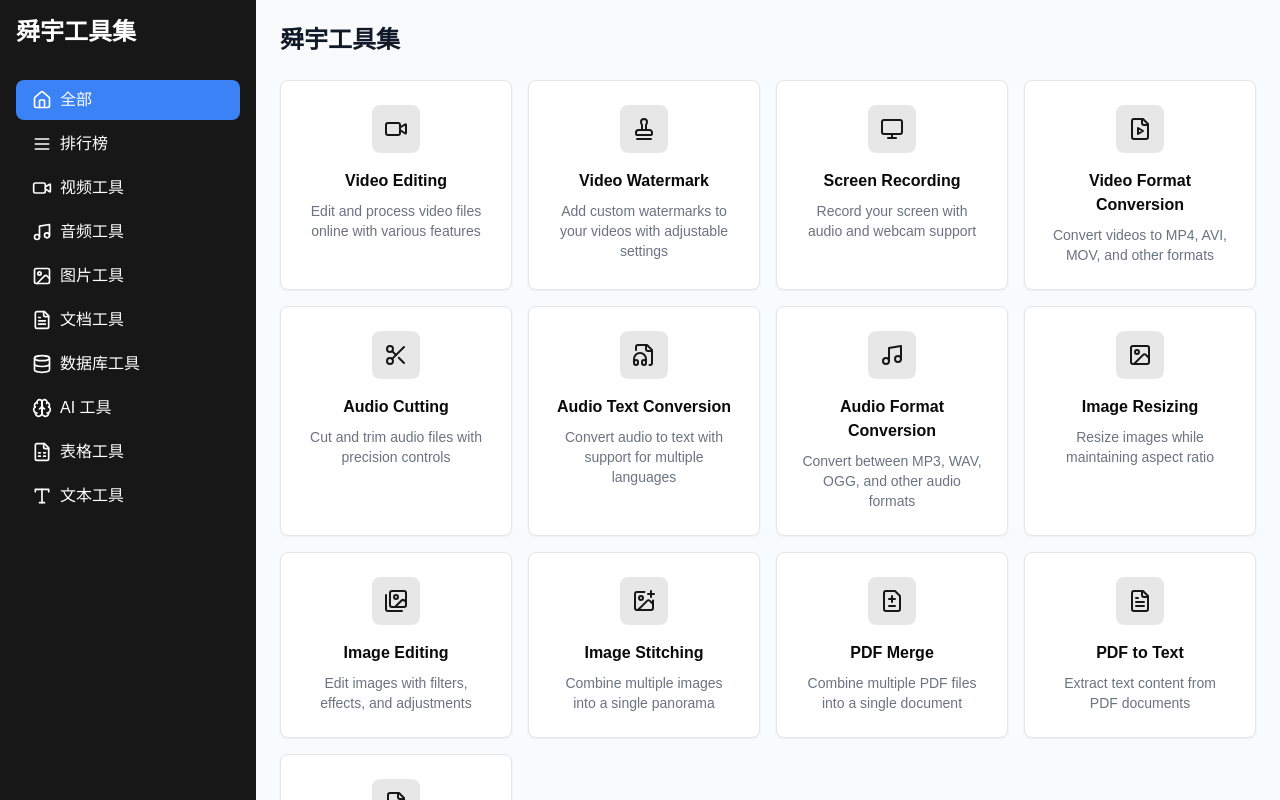
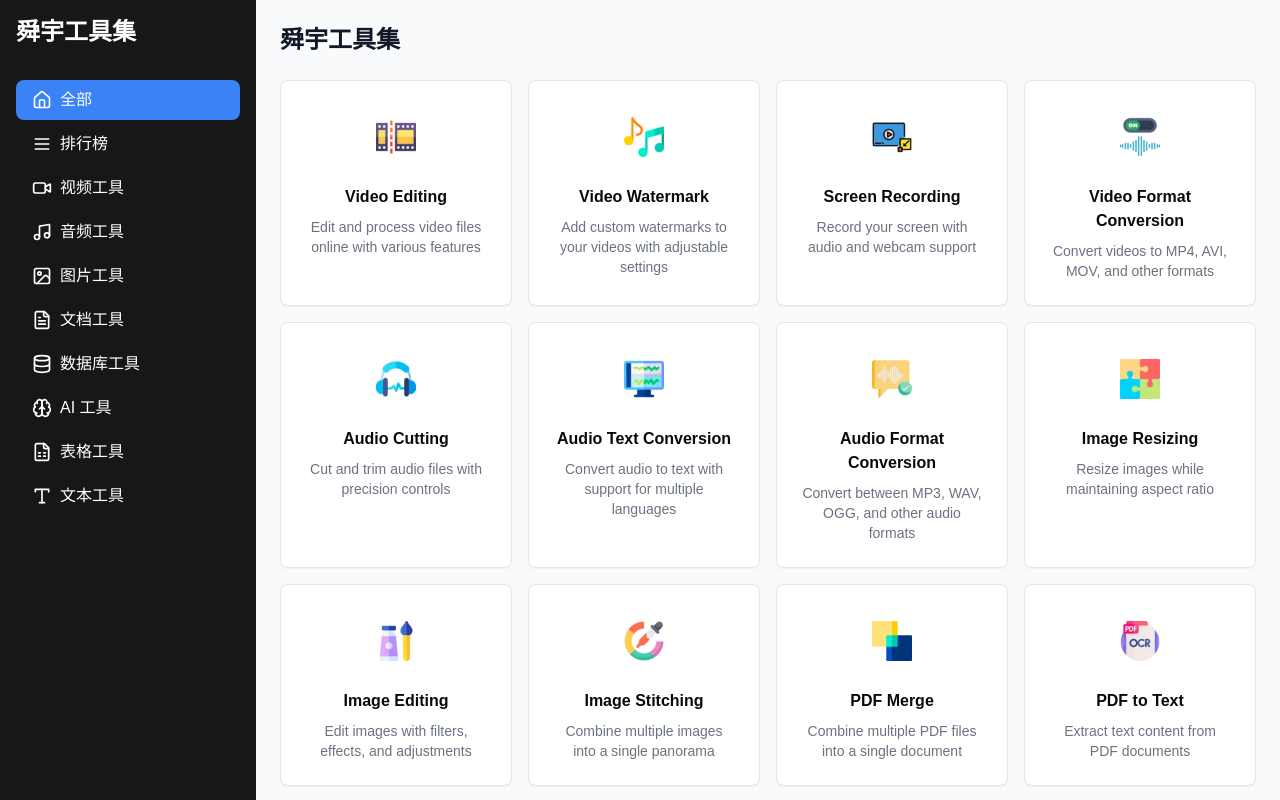
Before and after one commit to Glorioaus/tools, a Next.js app: page / in a window 1280 px wide. Built offline with nearby package versions, Linux system fonts and the light colour scheme.

Commit message:
图标换成图片

```diff
--- a/app/components/ToolCardContent.tsx
+++ b/app/components/ToolCardContent.tsx
@@ -1,12 +1,13 @@
 // ToolCardContent.tsx
 'use client'
-import React from 'react'
+import React, { useState } from 'react'
 
 interface ToolCardContentProps {
-  icon: React.ComponentType<{ className?: string }>
+  // icon: React.ComponentType<{ className?: string }>
+  icon: string
   title: string
   description: string
-  url: string
+  url: string,
 }
 
 const ToolCardContent: React.FC<ToolCardContentProps> = ({
@@ -15,6 +16,7 @@ const ToolCardContent: React.FC<ToolCardContentProps> = ({
   description,
   url
 }) => {
+  const [isHovered, setIsHovered] = useState(false) // new state
   const handleCardClick = () => {
     window.open(url, '_blank') // 在新标签页中打开链接
     // 或者使用 history.push(url) 如果你希望在同一个页面中导航
@@ -22,11 +24,13 @@ const ToolCardContent: React.FC<ToolCardContentProps> = ({
 
   return (
     <div
-      className="flex flex-col items-center text-center gap-4"
+      className="flex flex-col items-center text-center gap-4 transform transition-transform duration-200"
       onClick={handleCardClick}
+      onMouseEnter={() => setIsHovered(true)} // set isHovered to true when mouse enter
+      onMouseLeave={() => setIsHovered(false)} // set isHovered to false when mouse leave
     >
-      <div className="p-3 bg-primary/10 rounded-lg">
-        <Icon className="w-6 h-6 text-primary" />
+      <div className={`p-3 rounded-lg ${isHovered ? 'scale-110' : ''}`}> {/* use state to control classes */}
+        <img src={`/path/${Icon}`} alt={`Icon for ${title}`} className="w-10 h-10 text-primary" />
       </div>
       <div>
         <h3 className="font-semibold mb-2">{title}</h3>
--- a/app/components/tools-grid.tsx
+++ b/app/components/tools-grid.tsx
@@ -40,91 +40,104 @@ interface ToolsGridProps {
 
 const tools: Tool[] = [
   {
-    icon: Video,
+    // icon: Video,
+    icon: 'video-icon.webp',
     tag: 'video',
     title: 'Video Editing',
     description: 'Edit and process video files online with various features',
     url: 'https://sso.sunnyoptical.cn/login?service=https%3A%2F%2Fioa.sunnyoptical.cn%2Fwui%2Fmain.jsp'
   },
   {
-    icon: Stamp,
+    // icon: Stamp,
+    icon: 'Stamp.webp',
     tag: 'video',
     title: 'Video Watermark',
     description: 'Add custom watermarks to your videos with adjustable settings',
     url: 'https://sso.sunnyoptical.cn/login?service=https%3A%2F%2Fioa.sunnyoptical.cn%2Fwui%2Fmain.jsp'
   },
   {
-    icon: Monitor,
+    // icon: Monitor,
+    icon: 'Monitor.webp',
     tag: 'video',
     title: 'Screen Recording',
     description: 'Record your screen with audio and webcam support',
     url: 'https://sso.sunnyoptical.cn/login?service=https%3A%2F%2Fioa.sunnyoptical.cn%2Fwui%2Fmain.jsp'
   },
   {
-    icon: FileVideo,
+    // icon: FileVideo,
+    icon: 'FileVideo.webp',
     tag: 'video',
     title: 'Video Format Conversion',
     description: 'Convert videos to MP4, AVI, MOV, and other formats',
     url: 'https://sso.sunnyoptical.cn/login?service=https%3A%2F%2Fioa.sunnyoptical.cn%2Fwui%2Fmain.jsp'
   },
   {
-    icon: Scissors,
+    // icon: Scissors,
+    icon: 'Scissors.webp',
     tag: 'audio',
     title: 'Audio Cutting',
     description: 'Cut and trim audio files with precision controls',
     url: 'https://sso.sunnyoptical.cn/login?service=https%3A%2F%2Fioa.sunnyoptical.cn%2Fwui%2Fmain.jsp'
   },
   {
-    icon: FileAudio,
+    // icon: FileAudio,
+    icon: 'FileAudio.webp',
     tag: 'audio',
     title: 'Audio Text Conversion',
     description: 'Convert audio to text with support for multiple languages',
     url: 'https://sso.sunnyoptical.cn/login?service=https%3A%2F%2Fioa.sunnyoptical.cn%2Fwui%2Fmain.jsp'
   },
   {
-    icon: Music,
+    // icon: Music,
+    icon: 'Music.webp',
     tag: 'audio',
     title: 'Audio Format Conversion',
     description: 'Convert between MP3, WAV, OGG, and other audio formats',
     url: 'https://sso.sunnyoptical.cn/login?service=https%3A%2F%2Fioa.sunnyoptical.cn%2Fwui%2Fmain.jsp'
   },
   {
-    icon: ImageIcon,
+    // icon: ImageIcon,
+    icon: 'ImageIcon.webp',
     tag: 'image',
     title: 'Image Resizing',
     description: 'Resize images while maintaining aspect ratio',
     url: 'https://sso.sunnyoptical.cn/login?service=https%3A%2F%2Fioa.sunnyoptical.cn%2Fwui%2Fmain.jsp'
   },
   {
-    icon: Images,
+    // icon: Images,
+    icon: 'Images.webp',
     tag: 'image',
     title: 'Image Editing',
     description: 'Edit images with filters, effects, and adjustments',
     url: 'https://sso.sunnyoptical.cn/login?service=https%3A%2F%2Fioa.sunnyoptical.cn%2Fwui%2Fmain.jsp'
   },
   {
-    icon: ImagePlus,
+    // icon: ImagePlus,
+    icon: 'ImagePlus.webp',
     tag: 'image',
     title: 'Image Stitching',
     description: 'Combine multiple images into a single panorama',
     url: 'https://sso.sunnyoptical.cn/login?service=https%3A%2F%2Fioa.sunnyoptical.cn%2Fwui%2Fmain.jsp'
   },
   {
-    icon: FileMerge,
+    // icon: FileMerge,
+    icon: 'FileMerge.webp',
     tag: 'document',
     title: 'PDF Merge',
     description: 'Combine multiple PDF files into a single document',
     url: 'https://sso.sunnyoptical.cn/login?service=https%3A%2F%2Fioa.sunnyoptical.cn%2Fwui%2Fmain.jsp'
   },
   {
-    icon: FileText,
+    // icon: FileText,
+    icon: 'FileText.webp',
     tag: 'document',
     title: 'PDF to Text',
     description: 'Extract text content from PDF documents',
     url: 'https://sso.sunnyoptical.cn/login?service=https%3A%2F%2Fioa.sunnyoptical.cn%2Fwui%2Fmain.jsp'
   },
   {
-    icon: FileWord,
+    // icon: FileWord,
+    icon: 'FileWord.webp',
     tag: 'document',
     title: 'PDF to Word',
     description: 'Convert PDF documents to editable Word format',
```
